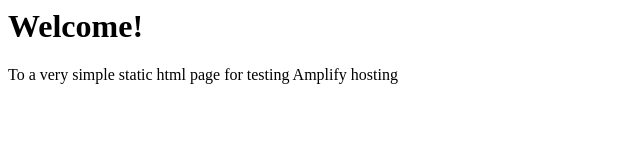
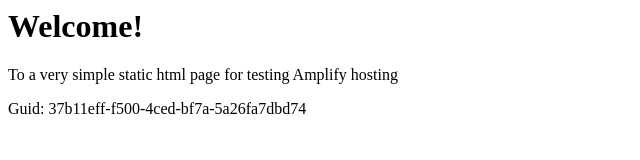
Before and after one commit to aws-aemilia-yul/Github-PR-Commit-Integration-Test-DoNotTouch-v0-prod-ca-central-1, a website: page src/index.html in a window 1280 px wide. Shown: the whole page, without its empty margins (0-640 px from the left). Drawn offline with Linux system fonts and the light colour scheme.

Commit message:
commit from integ tests

```diff
--- a/src/index.html
+++ b/src/index.html
@@ -1,3 +1,5 @@
+
+
 <html lang="en">
 
 <head>
@@ -10,6 +12,6 @@
 <body>
     <h1>Welcome!</h1>
     <p>To a very simple static html page for testing Amplify hosting</p>
-</body>
+    <p>Guid: 37b11eff-f500-4ced-bf7a-5a26fa7dbd74</p></body>
 
 </html>
```
